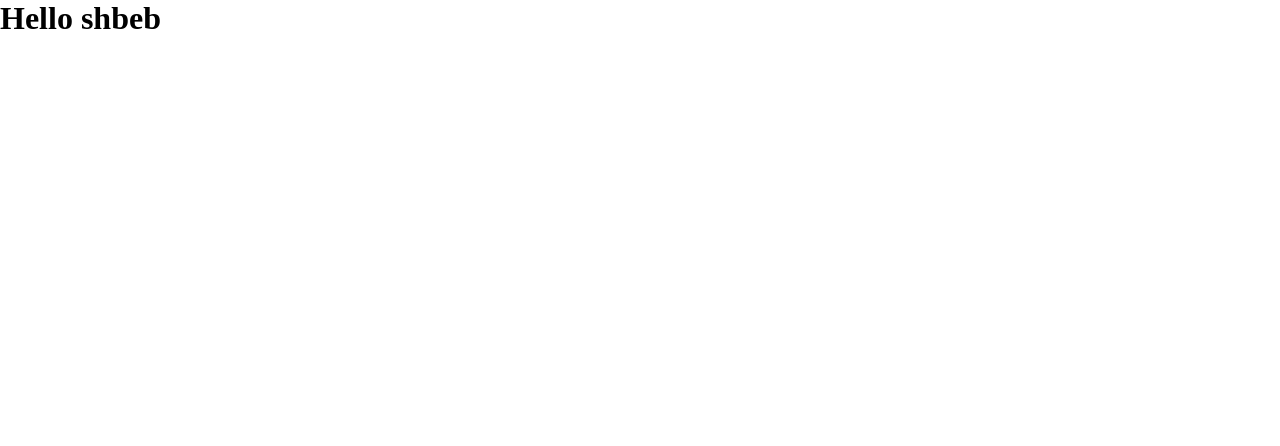
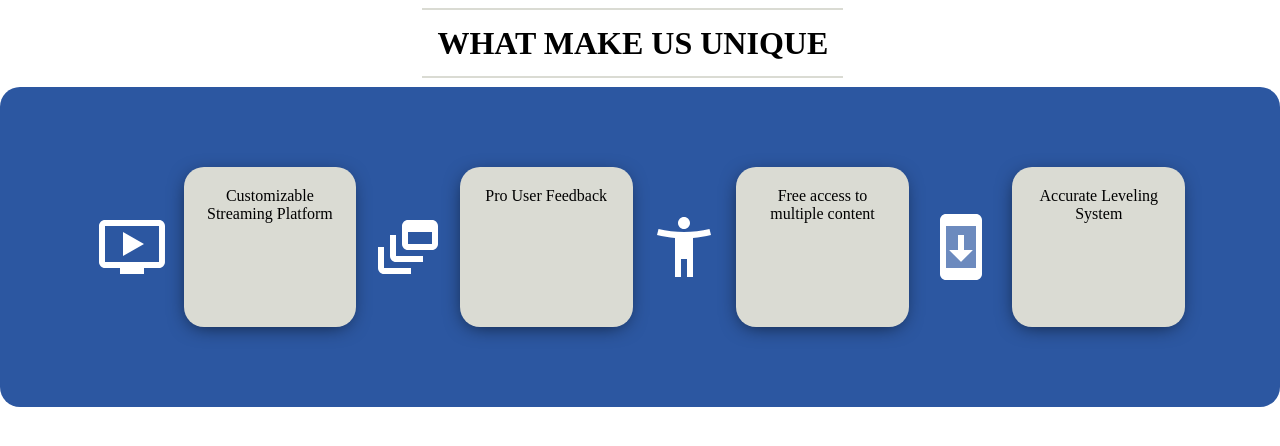
Before and after one commit to AbdulrhmanSoukarie/Present-Me-Front-End, a React (Create React App) app: page / in a window 1280 px wide. Shown: the top 446 px of the page. Built offline with nearby package versions, Linux system fonts and the light colour scheme.

Commit message:
Unique feature box

```diff
--- a/src/App.js
+++ b/src/App.js
@@ -1,11 +1,12 @@
 
 import './App.css';
+import { UniqueFeatures } from './UniqueFeatures/UniqueFeatures';
 
 function App() {
   return (
     <div className="App">
 
-      <h1>Hello shbeb</h1>
+      <UniqueFeatures/>
 
     </div>
   );
--- /dev/null
+++ b/src/UniqueFeatures/UniqueFeatures.css
@@ -0,0 +1,54 @@
+.unique-featureContainer {
+    height: 20vh;
+    display: flex;
+    justify-content: space-evenly;
+    padding: 80px;
+    flex-wrap: nowrap;
+  }
+  .main-feature-box {
+    border-radius: 20px;
+    background-color: #2c57a1;
+  }
+
+  .unique-featureBox {
+    position: relative;
+    padding: 20px;
+    flex: 0.2;
+    border-radius: 20px;
+    box-shadow: -1px 4px 20px -6px rgba(0, 0, 0, 0.75);
+    background-color: #dadbd3;
+    transition-duration: 500ms;
+    transition-timing-function: ease-in-out;
+    text-align: center;
+  }
+
+  .unique-featureBox:hover {
+    background-color: #7192ca;
+    color: white;
+    font-size: 20px;
+  }
+
+  .icons {
+    align-self: center;
+    color: white;
+    font-size: large;
+    transform: scale(3);
+    margin: 25px;
+  }
+  .unique-featureTitle {
+    text-align: center;
+  }
+
+  h1 {
+    display: inline;
+    padding: 15px;
+    border-top: 2px solid #dadbd3;
+    border-bottom: 2px solid  #dadbd3;
+  }
+
+  .h1-container {
+    margin-top: 25px;
+    margin-bottom: 25px;
+    position: relative;
+    margin-left: 33%;
+  }
--- /dev/null
+++ b/src/UniqueFeatures/UniqueFeatures.js
@@ -0,0 +1,33 @@
+import React from "react";
+import "./UniqueFeatures.css";
+
+import OndemandVideoIcon from "@material-ui/icons/OndemandVideo";
+import DynamicFeedIcon from "@material-ui/icons/DynamicFeed";
+import AccessibilityNewIcon from "@material-ui/icons/AccessibilityNew";
+import SystemUpdateTwoToneIcon from "@material-ui/icons/SystemUpdateTwoTone";
+
+export const  UniqueFeatures = () => {
+  return (
+    <div className="all-in">
+      <div className="h1-container">
+        <h1 className="unique-featureTitle">WHAT MAKE US UNIQUE</h1>
+      </div>
+      <div className="main-feature-box">
+        <div className="unique-featureContainer">
+          <OndemandVideoIcon className="icons" />
+          <div className="unique-featureBox">
+            Customizable Streaming Platform
+          </div>
+          <DynamicFeedIcon className="icons" />
+          <div className="unique-featureBox"> Pro User Feedback</div>
+          <AccessibilityNewIcon className="icons" />
+          <div className="unique-featureBox">
+            Free access to multiple content
+          </div>
+          <SystemUpdateTwoToneIcon className="icons" />
+          <div className="unique-featureBox">Accurate Leveling System</div>
+        </div>
+      </div>
+    </div>
+  );
+};
```
